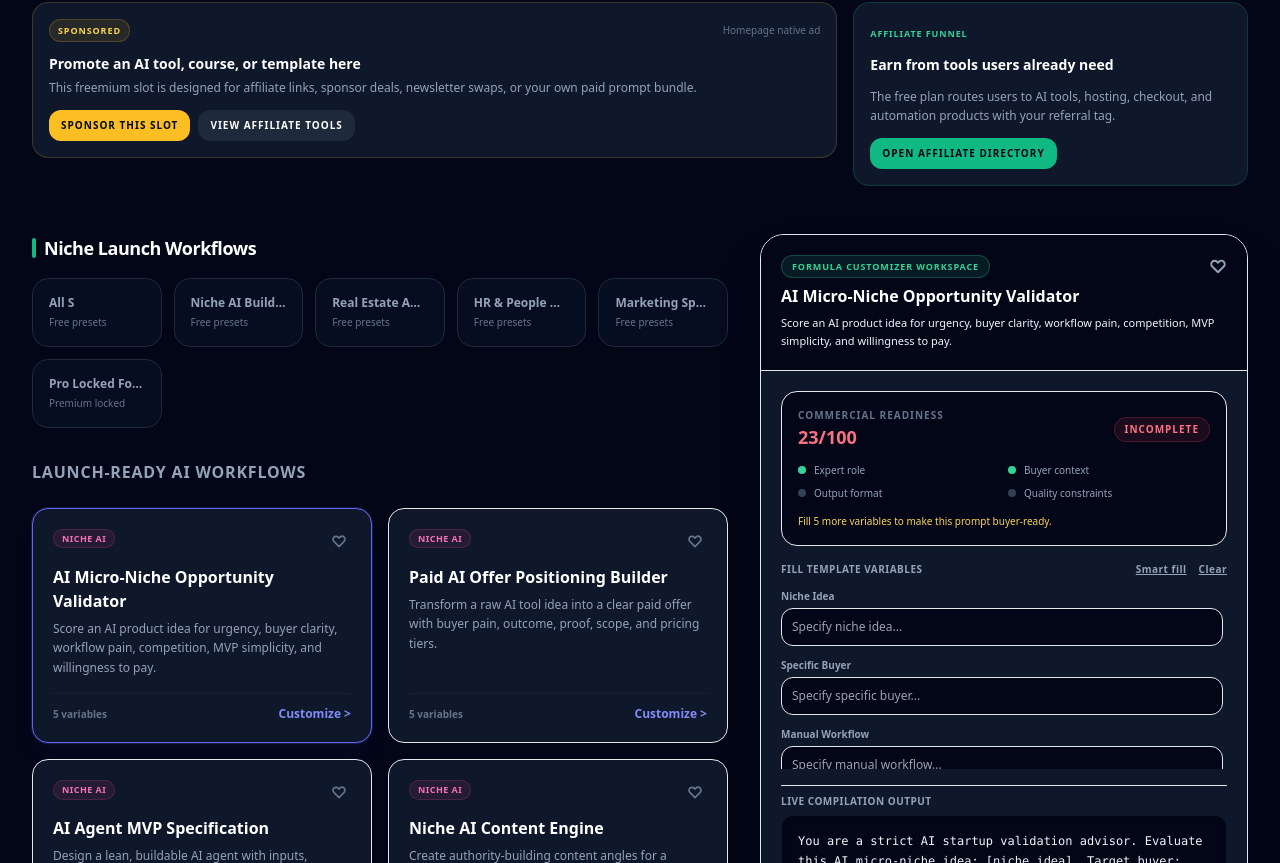
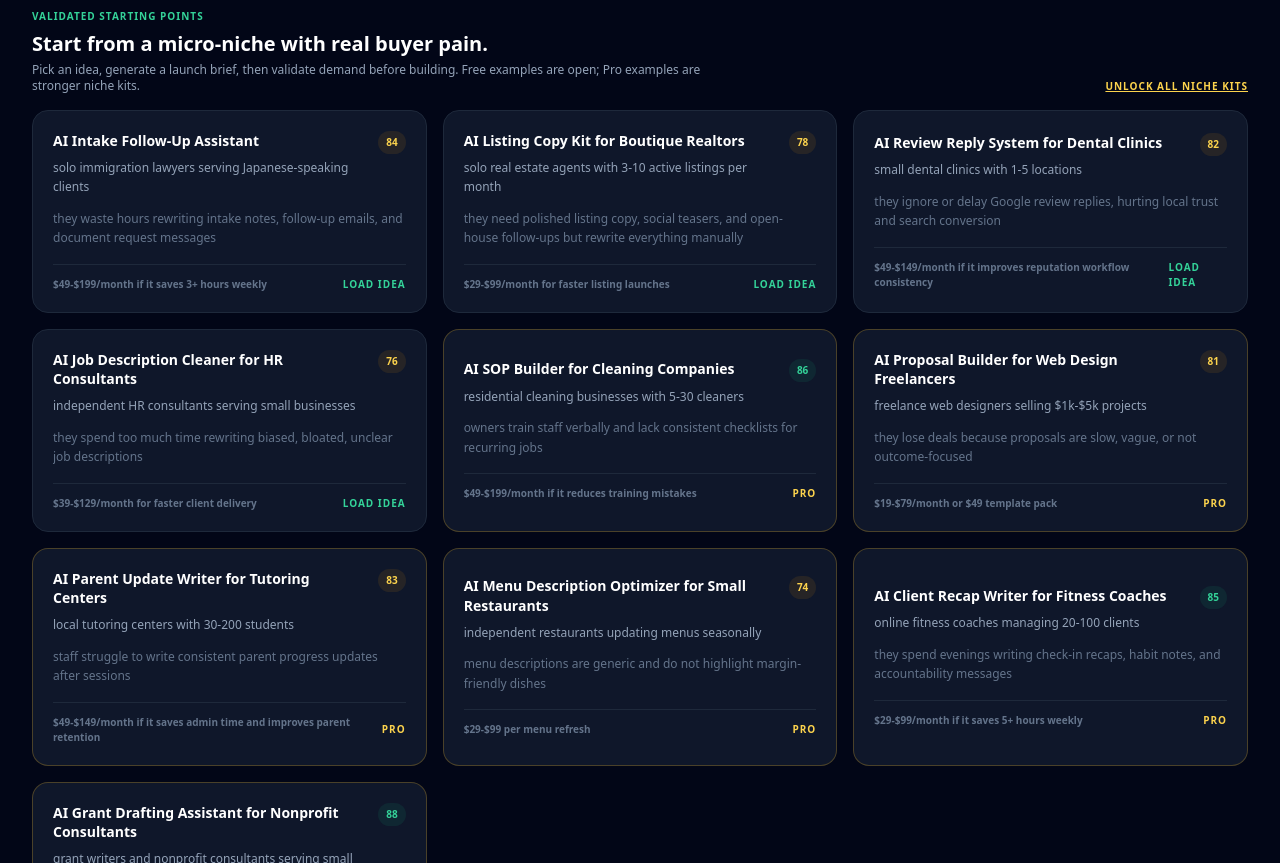
Before and after one commit to LearnFromSiran/niche-ai-prompt-library, a React (Vite) app: page / in a window 1280 px wide. Shown: the part 1517-2380 px from the top of the page. Built offline with nearby package versions, Linux system fonts and the light colour scheme.

Commit message:
Add validated micro-niche examples

```diff
--- a/src/App.tsx
+++ b/src/App.tsx
@@ -190,6 +190,109 @@ const CURATED_TOOLS = [
     description: "Excel at compiling real-time Google search summaries, handling large document attachments, and running fast API requests inside our sandbox playground.",
     badge: "API Integrator",
     link: "https://gemini.google.com"
+  }
+];
+
+const VALIDATED_MICRO_NICHES = [
+  {
+    title: 'AI Intake Follow-Up Assistant',
+    buyer: 'solo immigration lawyers serving Japanese-speaking clients',
+    pain: 'they waste hours rewriting intake notes, follow-up emails, and document request messages',
+    budget: '$49-$199/month if it saves 3+ hours weekly',
+    delivery: 'AI intake assistant + prompt workflow + approval checklist',
+    channel: 'LinkedIn, local business groups, cold email, and partner webinars',
+    score: 84,
+    free: true
+  },
+  {
+    title: 'AI Listing Copy Kit for Boutique Realtors',
+    buyer: 'solo real estate agents with 3-10 active listings per month',
+    pain: 'they need polished listing copy, social teasers, and open-house follow-ups but rewrite everything manually',
+    budget: '$29-$99/month for faster listing launches',
+    delivery: 'listing copy generator + social captions + follow-up email workflow',
+    channel: 'local realtor Facebook groups, Instagram DMs, and brokerage newsletters',
+    score: 78,
+    free: true
+  },
+  {
+    title: 'AI Review Reply System for Dental Clinics',
+    buyer: 'small dental clinics with 1-5 locations',
+    pain: 'they ignore or delay Google review replies, hurting local trust and search conversion',
+    budget: '$49-$149/month if it improves reputation workflow consistency',
+    delivery: 'review response prompt system + escalation rules + monthly reporting template',
+    channel: 'cold email to clinic managers, local SEO agencies, and dental practice groups',
+    score: 82,
+    free: true
+  },
+  {
+    title: 'AI Job Description Cleaner for HR Consultants',
+    buyer: 'independent HR consultants serving small businesses',
+    pain: 'they spend too much time rewriting biased, bloated, unclear job descriptions',
+    budget: '$39-$129/month for faster client delivery',
+    delivery: 'job description rewrite workflow + bias checklist + interview rubric generator',
+    channel: 'LinkedIn posts, HR communities, and direct outreach to fractional HR consultants',
+    score: 76,
+    free: true
+  },
+  {
+    title: 'AI SOP Builder for Cleaning Companies',
+    buyer: 'residential cleaning businesses with 5-30 cleaners',
+    pain: 'owners train staff verbally and lack consistent checklists for recurring jobs',
+    budget: '$49-$199/month if it reduces training mistakes',
+    delivery: 'SOP generator + room-by-room checklist templates + trainer handoff pack',
+    channel: 'cleaning business Facebook groups, YouTube comments, and local business communities',
+    score: 86,
+    free: false
+  },
+  {
+    title: 'AI Proposal Builder for Web Design Freelancers',
+    buyer: 'freelance web designers selling $1k-$5k projects',
+    pain: 'they lose deals because proposals are slow, vague, or not outcome-focused',
+    budget: '$19-$79/month or $49 template pack',
+    delivery: 'proposal generator + scope checklist + objection handling email sequence',
+    channel: 'Twitter/X build-in-public, freelance Discords, and cold DM replies',
+    score: 81,
+    free: false
+  },
+  {
+    title: 'AI Parent Update Writer for Tutoring Centers',
+    buyer: 'local tutoring centers with 30-200 students',
+    pain: 'staff struggle to write consistent parent progress updates after sessions',
+    budget: '$49-$149/month if it saves admin time and improves parent retention',
+    delivery: 'progress update generator + tone controls + retention risk flags',
+    channel: 'education owner groups, local tutoring directories, and email outreach',
+    score: 83,
+    free: false
+  },
+  {
+    title: 'AI Menu Description Optimizer for Small Restaurants',
+    buyer: 'independent restaurants updating menus seasonally',
+    pain: 'menu descriptions are generic and do not highlight margin-friendly dishes',
+    budget: '$29-$99 per menu refresh',
+    delivery: 'menu copy optimizer + upsell language + dietary tag checklist',
+    channel: 'local restaurant associations, Instagram DMs, and food service consultants',
+    score: 74,
+    free: false
+  },
+  {
+    title: 'AI Client Recap Writer for Fitness Coaches',
+    buyer: 'online fitness coaches managing 20-100 clients',
+    pain: 'they spend evenings writing check-in recaps, habit notes, and accountability messages',
+    budget: '$29-$99/month if it saves 5+ hours weekly',
+    delivery: 'client check-in recap workflow + tone presets + risk flag checklist',
+    channel: 'fitness coach communities, Instagram, and coaching software groups',
+    score: 85,
+    free: false
+  },
+  {
+    title: 'AI Grant Drafting Assistant for Nonprofit Consultants',
+    buyer: 'grant writers and nonprofit consultants serving small nonprofits',
+    pain: 'they repeatedly rewrite organization summaries, impact narratives, and budget justifications',
+    budget: '$99-$299/month if it speeds up grant draft preparation',
+    delivery: 'grant narrative prompt system + evidence checklist + reviewer risk audit',
+    channel: 'LinkedIn, nonprofit consultant directories, and grant writer associations',
+    score: 88,
+    free: false
   }
 ];
 
@@ -723,6 +826,21 @@ Day 7: Publish the offer page and send 20 follow-ups.
     element.click();
     document.body.removeChild(element);
     showToast('Downloaded AI micro-niche launch brief.');
+  };
+
+  const loadMicroNiche = (niche) => {
+    if (!niche.free && !isUnlocked) {
+      setShowPaywallModal(true);
+      return;
+    }
+
+    setLaunchBuyer(niche.buyer);
+    setLaunchPain(niche.pain);
+    setLaunchBudget(niche.budget);
+    setLaunchDelivery(niche.delivery);
+    setLaunchChannel(niche.channel);
+    setLaunchBrief('');
+    showToast(`Loaded ${niche.title}. Generate the launch brief next.`);
   };
 
   // ==========================================
@@ -1367,6 +1485,52 @@ Add a final section asking the AI to produce "assumptions, risks, and next best
                 </span>
               </button>
             ))}
+          </div>
+        )}
+
+        {activeTab === 'home' && (
+          <div className="mb-12 space-y-4">
+            <div className="flex flex-col sm:flex-row sm:items-end sm:justify-between gap-3">
+              <div>
+                <span className="text-[10px] font-black uppercase tracking-widest text-emerald-400">Validated starting points</span>
+                <h3 className="text-xl font-black text-white mt-1">Start from a micro-niche with real buyer pain.</h3>
+                <p className="text-xs text-slate-400 mt-1 max-w-2xl">Pick an idea, generate a launch brief, then validate demand before building. Free examples are open; Pro examples are stronger niche kits.</p>
+              </div>
+              <button onClick={() => setActiveTab('pricing')} className="text-[10px] font-black uppercase tracking-widest text-amber-300 underline">
+                Unlock all niche kits
+              </button>
+            </div>
+
+            <div className="grid grid-cols-1 md:grid-cols-2 xl:grid-cols-3 gap-4">
+              {VALIDATED_MICRO_NICHES.map(niche => (
+                <button
+                  key={niche.title}
+                  onClick={() => loadMicroNiche(niche)}
+                  className={`bg-slate-900 border rounded-2xl p-5 text-left transition-all hover:scale-[1.01] ${
+                    niche.free || isUnlocked ? 'border-slate-800 hover:border-emerald-500/35' : 'border-amber-400/25 hover:border-amber-400/50'
+                  }`}
+                >
+                  <div className="flex items-start justify-between gap-3">
+                    <div>
+                      <h4 className="font-black text-white text-sm leading-snug">{niche.title}</h4>
+                      <p className="text-xs text-slate-400 mt-2 leading-relaxed line-clamp-2">{niche.buyer}</p>
+                    </div>
+                    <span className={`text-[10px] font-black px-2 py-1 rounded-full ${
+                      niche.score >= 85 ? 'bg-emerald-500/10 text-emerald-400' : 'bg-amber-500/10 text-amber-300'
+                    }`}>
+                      {niche.score}
+                    </span>
+                  </div>
+                  <p className="text-xs text-slate-500 mt-3 leading-relaxed line-clamp-2">{niche.pain}</p>
+                  <div className="flex items-center justify-between mt-4 pt-3 border-t border-slate-800">
+                    <span className="text-[10px] text-slate-500 font-bold">{niche.budget}</span>
+                    <span className={`text-[10px] font-black uppercase tracking-widest ${niche.free || isUnlocked ? 'text-emerald-400' : 'text-amber-300'}`}>
+                      {niche.free || isUnlocked ? 'Load idea' : 'Pro'}
+                    </span>
+                  </div>
+                </button>
+              ))}
+            </div>
           </div>
         )}
 
@@ -2012,6 +2176,7 @@ Add a final section asking the AI to produce "assumptions, risks, and next best
                     <ul className="space-y-2 text-xs text-slate-300">
                       <li>✓ Removes sponsor placements</li>
                       <li>✓ Unlocks premium formulas</li>
+                      <li>✓ Unlocks premium validated micro-niche kits</li>
                       <li>✓ Full launch pack exports</li>
                       <li>✓ Premium funnel, SEO, HR, and agency blueprints</li>
                       <li>✓ Better for selling client-ready AI workflow kits</li>
```
Also changed, not shown: 1 other file (tests, documents, lock files or other folders).
